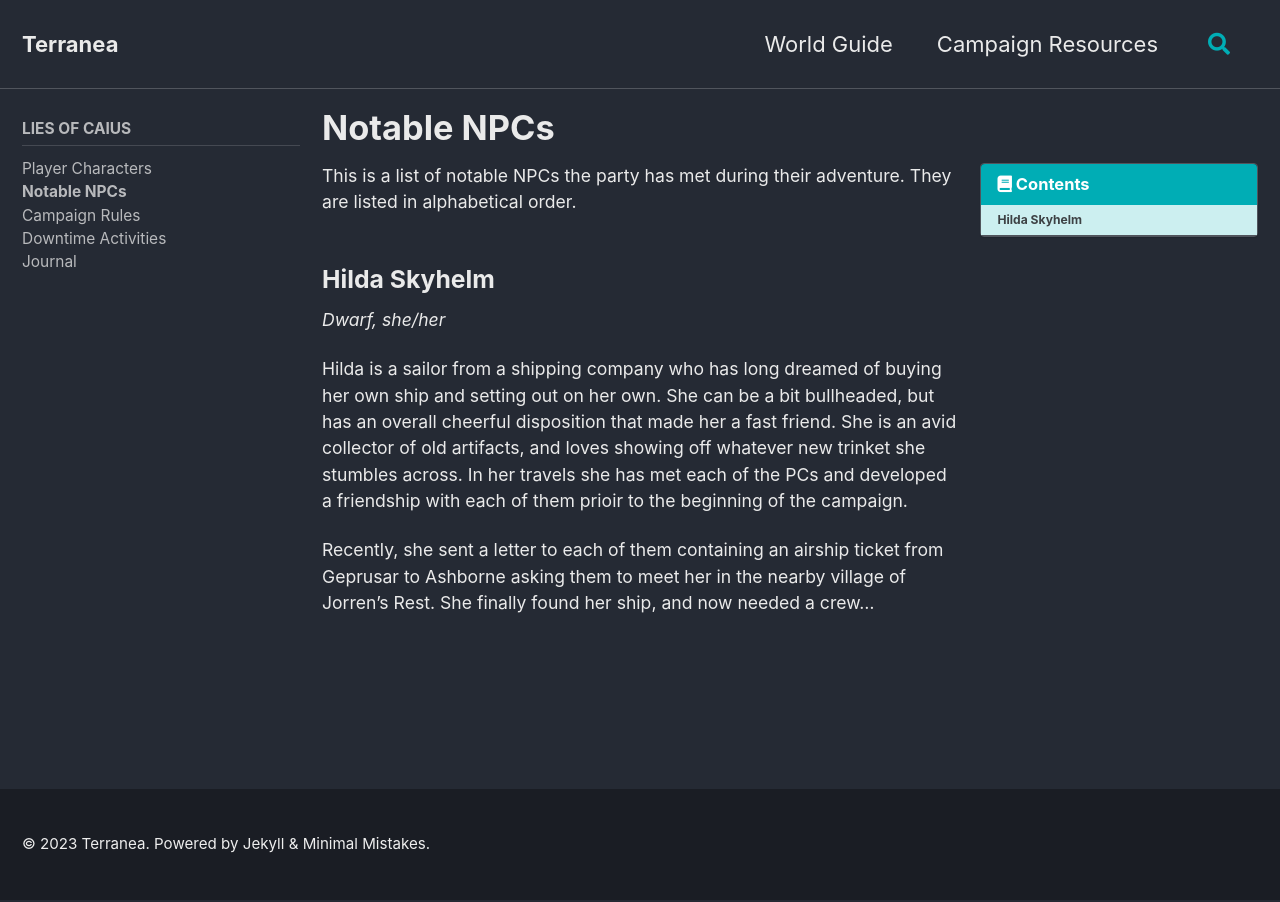
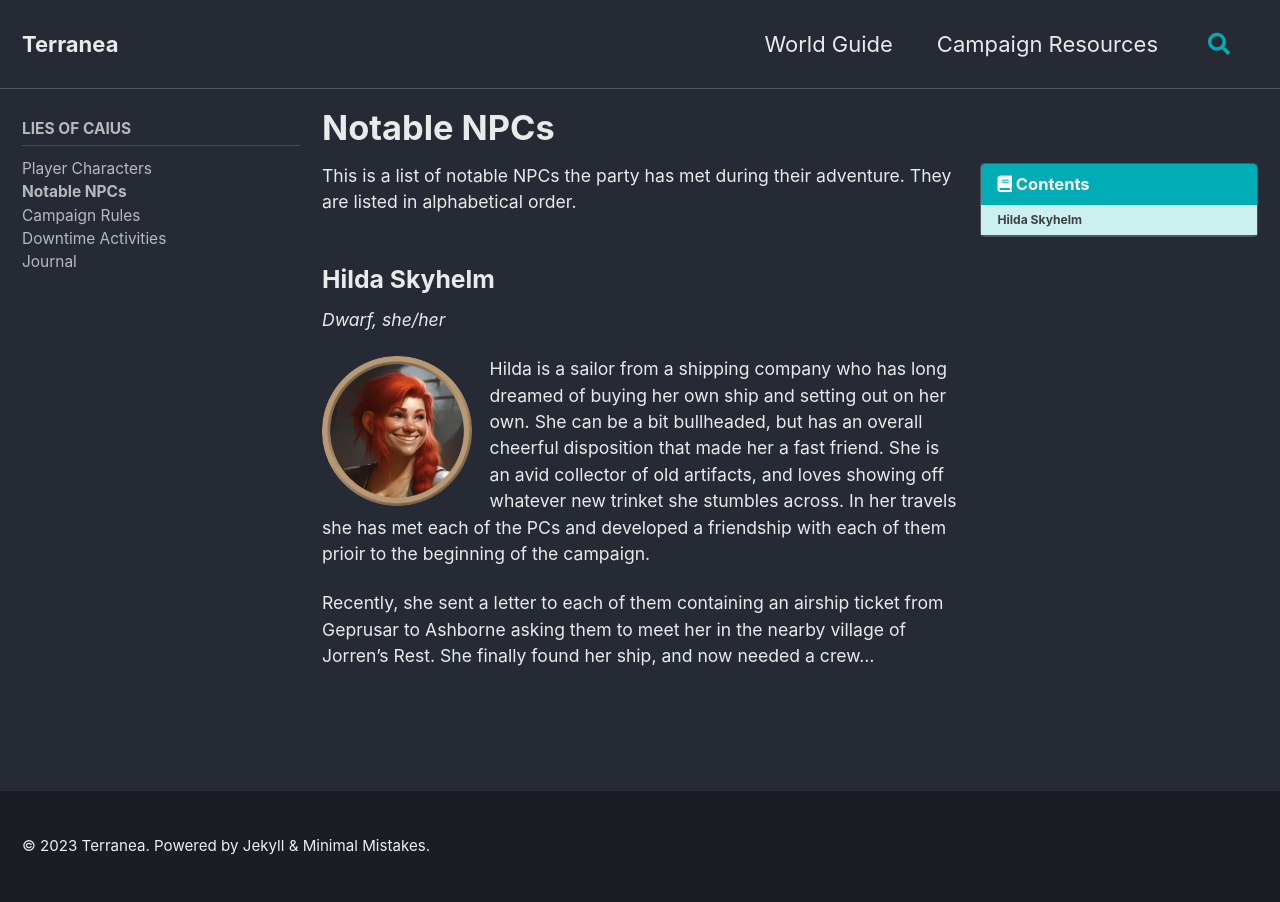
Before and after one commit to dej0608/terranea, a Jekyll site: the page built from _pages/npcs-main.md, in a window 1280 px wide. Built offline with Jekyll 4.4.1, drawn with Linux system fonts in a browser that asks for light colours; cached includes are drawn as plain includes.

Commit message:
added Hilda image

```diff
--- a/_pages/npcs-main.md
+++ b/_pages/npcs-main.md
@@ -14,6 +14,6 @@ This is a list of notable NPCs the party has met during their adventure. They ar
 ### Hilda Skyhelm
 *Dwarf, she/her*
 
-Hilda is a sailor from a shipping company who has long dreamed of buying her own ship and setting out on her own. She can be a bit bullheaded, but has an overall cheerful disposition that made her a fast friend. She is an avid collector of old artifacts, and loves showing off whatever new trinket she stumbles across. In her travels she has met each of the PCs and developed a friendship with each of them prioir to the beginning of the campaign.
+![image-left]({{ site.url }}{{ site.baseurl }}/assets/images/hilda_token_150x150.png){: .align-left}Hilda is a sailor from a shipping company who has long dreamed of buying her own ship and setting out on her own. She can be a bit bullheaded, but has an overall cheerful disposition that made her a fast friend. She is an avid collector of old artifacts, and loves showing off whatever new trinket she stumbles across. In her travels she has met each of the PCs and developed a friendship with each of them prioir to the beginning of the campaign.
 
 Recently, she sent a letter to each of them containing an airship ticket from Geprusar to Ashborne asking them to meet her in the nearby village of Jorren's Rest. She finally found her ship, and now needed a crew...
```
Also changed, not shown: assets/images/hilda_token_150x150.png (added).
